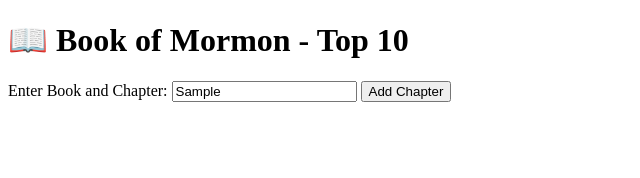
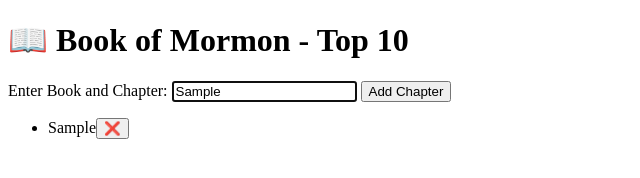
Before and after one commit to mkanderson2024/wdd131, a plain HTML site: page week02/bom.html in a window 1280 px wide. Both pictures are taken after typing "Sample" into the empty fields and a click on the button "Add Chapter". Shown: the whole page, without its empty margins (0-640 px from the left). Drawn offline with Linux system fonts and the light colour scheme.

Commit message:
Completed bom activity

```diff
--- a/week02/bom.html
+++ b/week02/bom.html
@@ -6,6 +6,7 @@
     <meta name="viewport" content="width=device-width, initial-scale=1.0">
     <title>Book of Morman - Top 10</title>
     <meta name="author" content="Michael Anderson">
+    <script src="scripts/bom.js" defer></script>
 
 </head>
 
--- a/week02/scripts/bom.js
+++ b/week02/scripts/bom.js
@@ -1,10 +1,25 @@
 const input = document.querySelector('#favchap');
-const button = document.querySelector('#submit');
+const button = document.querySelector('button');
 const list = document.querySelector('#list');
 const li = document.createElement('li');
-const deleteButton = createElement('button');
+const deleteButton = document.createElement('button')
 
-li.textContent = input.value;
-deleteButton.textContent = '❌';
-li.append(deleteButton);
-list.append(li);
+button.addEventListener('click', function () {
+    if (input.value.trim() !== '') {
+        const li = document.createElement('li');
+        const deleteButton = document.createElement('button');
+        deleteButton.textContent = '❌';
+        li.textContent = input.value;
+        list.appendChild(li);
+        li.append(deleteButton);
+        input.focus(input);
+    }
+});
+
+deleteButton.addEventListener('click', function () {
+    list.removeChild(li);
+    list.remove();
+    input.focus();
+    input.value = '';
+}
+);
```
